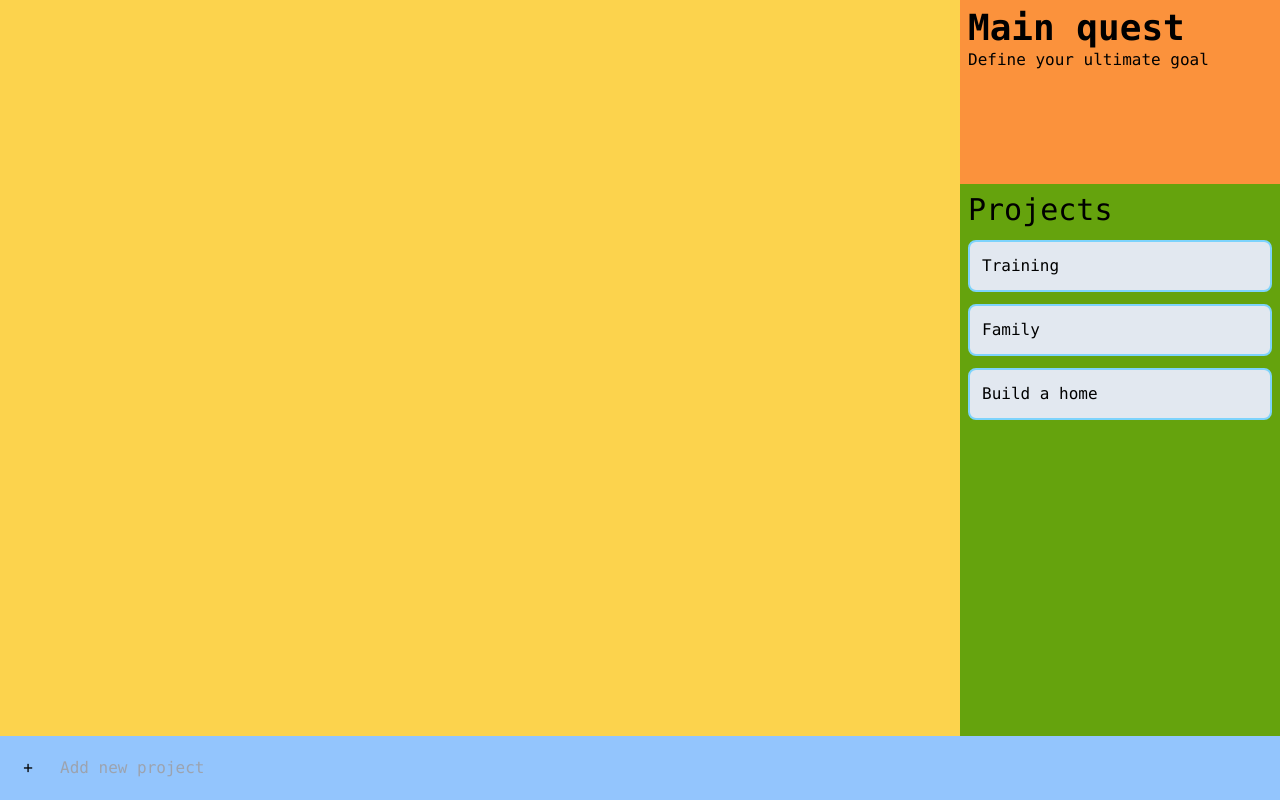
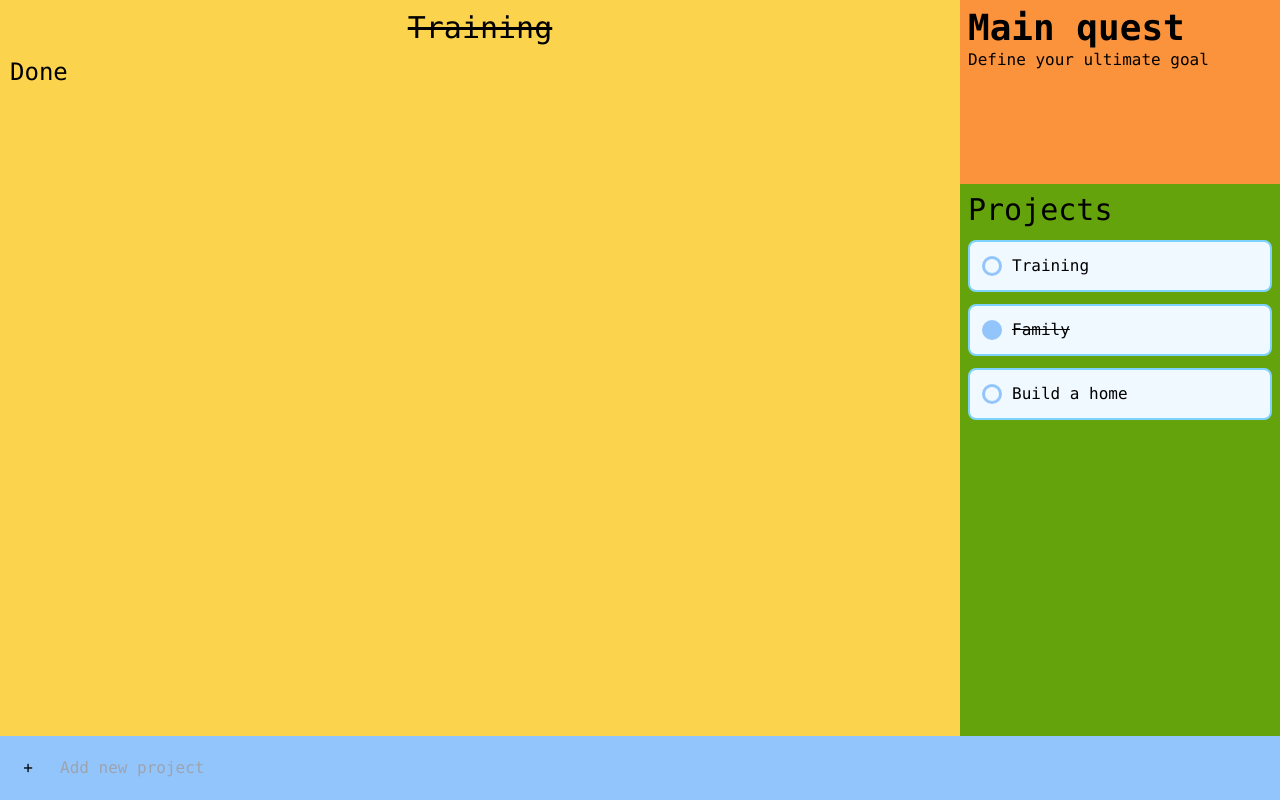
Before and after one commit to NonieBenks/todo-list, a website built with webpack: page src/index.html in a window 1280 px wide. Both pictures are taken after a click on the element "Training". Built offline with nearby package versions, Linux system fonts and the light colour scheme.

Commit message:
feat: projects list and details implemented;

```diff
--- a/src/index.js
+++ b/src/index.js
@@ -13,8 +13,8 @@ const projects = document.querySelectorAll(".project");
 btn.addEventListener("keypress", (event) => {
   if (event.key === "Enter") {
     import("./modules/projects").then((Module) => {
-      const addQuest = new Module.AddQuest();
-      addQuest.buildNewProject();
+      const projects = new Module.Projects();
+      projects.buildNewProject();
     });
   }
 });
--- a/src/modules/build-home-page.js
+++ b/src/modules/build-home-page.js
@@ -10,6 +10,7 @@ class BuildHomePage {
   buildHomePage() {
     const gridContainer = document.createElement("div");
     gridContainer.classList.add(
+      "app-container",
       "grid",
       "grid-rows-4",
       "grid-cols-4",
@@ -54,30 +55,30 @@ class BuildHomePage {
     mainQuestDescription.textContent = "Define your ultimate goal";
     mainQuestSection.appendChild(mainQuestDescription);
 
-    const sideQuestSection = document.createElement("div");
-    sideQuestSection.classList.add(
+    const projectSection = document.createElement("div");
+    projectSection.classList.add(
       "p-2",
-      "side-quests",
+      "projects",
       "bg-lime-600",
       "row-span-4"
     );
-    gridContainer.appendChild(sideQuestSection);
+    gridContainer.appendChild(projectSection);
 
-    const sideQuestTitle = document.createElement("h3");
-    sideQuestTitle.classList.add("text-3xl");
-    sideQuestTitle.textContent = "Projects";
-    sideQuestSection.appendChild(sideQuestTitle);
+    const projectTitle = document.createElement("h3");
+    projectTitle.classList.add("text-3xl");
+    projectTitle.textContent = "Projects";
+    projectSection.appendChild(projectTitle);
 
-    const sideQuestsList = document.querySelector(".side-quests");
+    const projectsList = document.querySelector(".projects");
     let retrievedProjects = store.retrieveProjectsData();
-    console.log(retrievedProjects);
-    retrievedProjects.map((quest) => {
-      const newQuest = sideQuestsList.appendChild(
+
+    retrievedProjects.map((project) => {
+      const projectItem = projectsList.appendChild(
         document.createElement("div")
       );
-      newQuest.classList.add(
+      projectItem.classList.add(
         "project",
-        "bg-slate-200",
+        "bg-sky-50",
         "h-auto",
         "w-auto",
         "rounded-lg",
@@ -89,11 +90,17 @@ class BuildHomePage {
         "justify-left",
         "items-center"
       );
-      newQuest.addEventListener("click", () => {
-        console.log(quest);
-        project.displayProjectDetails(quest.title);
-      });
-      newQuest.textContent = quest.title;
+
+      projectItem.textContent = project.title;
+      project.status
+        ? projectItem.classList.add("line-through")
+        : (projectItem.classList.remove = "line-through");
+
+      let projectCheckbox = document.createElement("input");
+      projectCheckbox.type = "checkbox";
+      projectCheckbox.checked = project.status;
+      projectCheckbox.className = "project-checkbox";
+      projectItem.prepend(projectCheckbox);
     });
 
     const addQuestSection = document.createElement("div");
@@ -108,7 +115,7 @@ class BuildHomePage {
       "flex-row",
       "content-center"
     );
-    gridContainer.appendChild(addQuestSection);
+    gridContainer.append(addQuestSection);
 
     const plusSpan = document.createElement("span");
     plusSpan.classList.add(
@@ -118,7 +125,7 @@ class BuildHomePage {
       "min-w-10"
     );
     plusSpan.textContent = "+";
-    addQuestSection.appendChild(plusSpan);
+    addQuestSection.append(plusSpan);
 
     const inputElement = document.createElement("input");
     inputElement.setAttribute("type", "text");
@@ -130,7 +137,7 @@ class BuildHomePage {
       "border-none",
       "p-3"
     );
-    addQuestSection.appendChild(inputElement);
+    addQuestSection.append(inputElement);
   }
 
   buildProjectsSection() {}
--- a/src/modules/project.js
+++ b/src/modules/project.js
@@ -12,35 +12,34 @@ class Project {
     this.status = status;
   }
 
-  displayProjectDetails(
-    title,
-    description = "",
-    dueDate = "",
-    priority = "Low"
-  ) {
-    // TODO: Build project details DOM structure
-    console.log("WORKS: " + title);
+  displayProjectDetails(title, status = true, tasks) {
+    let appContainer = document.querySelector(".app-container");
     let workspace = document.querySelector(".work-space");
-    let child = workspace.querySelector(".container");
-    workspace.removeChild(child);
+    workspace.remove();
 
-    let container = document.createElement("div");
+    let workSpace = document.createElement("div");
+    let titleBlock = document.createElement("h3");
+    let statusBlock = document.createElement("h3");
 
-    [...arguments].forEach((item) => {
-      console.log(item);
-    });
+    workSpace.classList.add(
+      "work-space",
+      "col-span-3",
+      "row-span-4",
+      "w-full",
+      "bg-amber-300"
+    );
+    titleBlock.classList.add("flex", "justify-center", "m-2.5", "text-3xl");
+    statusBlock.classList.add("m-2.5", "text-2xl");
 
-    // let titleBlock = document.createElement("div");
-    // let descriptionBlock = document.createElement("div");
-    // let dueDateBlock = document.createElement("div");
-    // let priorityBlock = document.createElement("div");
+    titleBlock.textContent = title;
+    status
+      ? titleBlock.classList.add("line-through")
+      : titleBlock.classList.remove("line-through");
+    statusBlock.textContent = status ? "Done" : "In Progress";
 
-    // titleBlock.textContent = title;
-    // descriptionBlock.textContent = description;
-    // dueDateBlock.textContent = dueDate;
-    // priorityBlock.textContent = priority;
-
-    // container.appendChildren(titleBlock, descriptionBlock, dueDateBlock, priorityBlock);
+    appContainer.prepend(workSpace);
+    workSpace.append(titleBlock);
+    workSpace.append(statusBlock);
   }
 }
 export { Project };
--- a/src/modules/projects.js
+++ b/src/modules/projects.js
@@ -1,7 +1,9 @@
+import { Project } from "./project";
 import { Store } from "./store";
 
 let store = new Store();
-class AddQuest {
+let project = new Project();
+class Projects {
   constructor(title, tasks, status) {
     this.title = title;
     this.tasks = tasks;
@@ -9,7 +11,7 @@ class AddQuest {
   }
 
   newProjectTemplate = {
-    name: "",
+    title: "",
     status: false,
     tasks: [],
   };
@@ -24,12 +26,20 @@ class AddQuest {
   }
 
   buildNewProject() {
-    const input = document.querySelector(".add-quest-btn");
-    const sideQuestsList = document.querySelector(".side-quests");
-    const newQuest = sideQuestsList.appendChild(document.createElement("div"));
-    newQuest.classList.add(
+    const addProjectInput = document.querySelector(".add-quest-btn");
+    const projectsList = document.querySelector(".projects");
+
+    const newProject = document.createElement("div");
+    const projectRadioButton = document.createElement("input");
+
+    projectRadioButton.type = "radio";
+
+    projectsList.appendChild(newProject);
+    newProject.appendChild(projectRadioButton);
+
+    newProject.classList.add(
       "project",
-      "bg-slate-200",
+      "bg-sky-50",
       "h-auto",
       "w-auto",
       "rounded-lg",
@@ -41,13 +51,14 @@ class AddQuest {
       "justify-left",
       "items-center"
     );
-    newQuest.addEventListener("click", () => {
-      this.displayProjectDetails(input.value);
+    const projectTitle = addProjectInput.value;
+    newProject.addEventListener("click", () => {
+      project.displayProjectDetails(projectTitle);
     });
-    newQuest.textContent = input.value;
-    this.addNewProject(input.value);
-    input.value = "";
+    newProject.textContent = projectTitle;
+    this.addNewProject(projectTitle);
+    addProjectInput.value = "";
   }
 }
 
-export { AddQuest };
+export { Projects };
--- a/src/modules/store.js
+++ b/src/modules/store.js
@@ -16,7 +16,7 @@ class Store {
         {
           title: "Family",
           tasks: [],
-          status: false,
+          status: true,
         },
         {
           title: "Build a home",
--- a/src/styles.css
+++ b/src/styles.css
@@ -14,6 +14,18 @@
     }
 }
 
+.project-checkbox {
+  appearance: none;
+  height: 20px;
+  margin-right: 10px;
+  width: 20px;
+  border: 3px solid #93c5fd;
+  border-radius: 50%;
+  &:checked {
+    background-color: #93c5fd;
+  }
+}
+
 @keyframes typing {
     0% { width: 0;}
     99.99% { border-right: .15em solid orange;}
```
Also changed, not shown: dist/bundle.js, dist/src_modules_projects_js.bundle.js, src/output.css.
